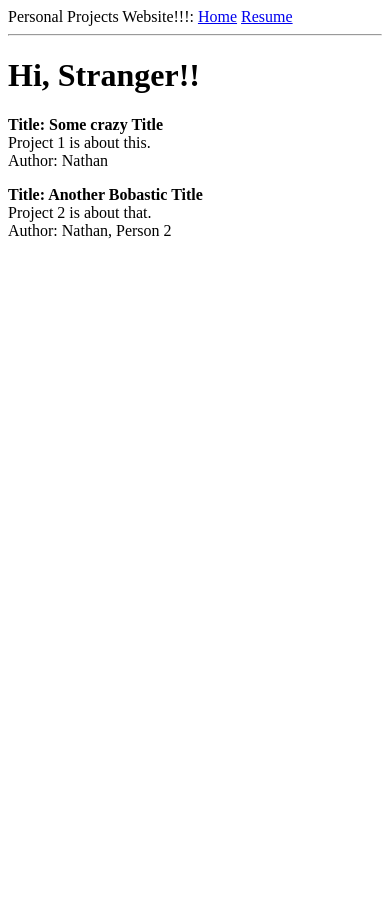
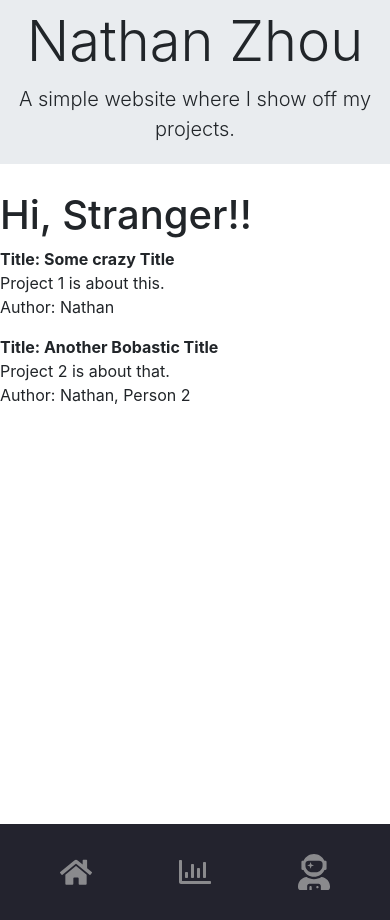
Before and after one commit to NatZhou99/NathanPRSite, a Flask app: page / in a window 390 px wide. Run offline with Flask 2, Linux system fonts and the light colour scheme; some libraries are stand-ins or nearby versions.

Commit message:
Added Navigation Bar

```diff
--- /dev/null
+++ b/PRsite/app/static/styles.css
@@ -0,0 +1,143 @@
+:root{
+  font-size: 16px;
+  --text-primary: #b6b6b6;
+  --text-secondary: #ececec;
+  --bg-primary: #23232e;
+  --bg-secondary: #141418;
+  --transition-speed: 600ms;
+}
+
+body{
+  padding: 0;
+  margin: 0;
+}
+
+body::-webkit-scrollbar{
+  width: 0.5rem;
+  height: 0.5rem;
+}
+body::-webkit-scrollbar-track{
+  background: #1e1e24;
+}
+body::-webkit-scrollbar-thumb{
+  background: #6649b8;
+}
+
+main{
+  margin-left: 5rem;
+  padding: 1rem;
+}
+
+.textPadd{
+  padding-left: 15vh;
+}
+
+.navbar{
+  position: fixed;
+  background-color: var(--bg-primary);
+  transition: width 200ms ease;
+}
+
+.navbar-nav{
+  list-style: none;
+  padding: 0;
+  margin: 0;
+  display: flex;
+  flex-direction: column;
+  align-items: center;
+  height: 100%;
+}
+
+.nav-item{
+  width: 100%;
+}
+
+.nav-link{
+  display: flex;
+  height: 8rem;
+  align-items: center;
+  color: var(--text-primary);
+  text-decoration: none;
+  filter: grayscale(100%) opacity(0.7);
+  transition: var(--transition-speed);
+}
+
+.link-text{
+  display: none;
+  margin-left: 1rem;
+}
+
+.nav-link svg{
+  width: 2rem;
+  min-width: 2rem;
+  margin: 0 1.5rem;
+}
+
+.topmargin{
+  margin-top: 3vh;
+}
+
+
+
+
+
+
+
+
+
+
+/* For larger screens */
+@media only screen and (min-width: 600px) {
+  .navbar {
+    width: 8.33333%;
+    height: 100vh;
+  }
+
+  .navbar:hover {
+    width: 12rem;
+  }
+
+  .navbar:hover .link-text {
+    display: block;
+  }
+
+  .jumbo {
+    text-align: center;
+    padding: 2% 2% 2% 10%;
+    margin-bottom: 0;
+    border-radius: 0;
+  }
+}
+
+/* Small screens */
+@media only screen and (max-width: 600px) {
+  .navbar {
+    bottom: 0;
+    width: 100vw;
+    height: 6rem;
+  }
+
+  .navbar-nav {
+    flex-direction: row;
+  }
+
+  .nav-link {
+    justify-content: center;
+  }
+
+  .nav-item{
+    margin-left: 5vw;
+    margin-right: 5vw;
+  }
+
+  main {
+    margin: 0;
+  }
+
+  .jumbo {
+    text-align: center;
+    padding: 2% 3% 1% 3%;
+    margin-bottom: 0;
+    border-radius: 0;
+  }
+}
--- a/PRsite/app/templates/base.html
+++ b/PRsite/app/templates/base.html
@@ -1,18 +1,68 @@
-<html>
+<!DOCTYPE html>
+<html lang="en">
     <head>
-      {% if title %}
-      <title>{{ title }} - NZsite</title>
-      {% else %}
-      <title>Welcome to My Site!!</title>
-      {% endif %}
+        <meta charset="utf-8">
+        <meta name="viewport" content="width=device-width, initial-scale=1">
+        <title>NZWebsite</title>
+        <link rel="stylesheet" href="https://maxcdn.bootstrapcdn.com/bootstrap/4.5.2/css/bootstrap.min.css">
+        <script src="https://ajax.googleapis.com/ajax/libs/jquery/3.5.1/jquery.min.js"></script>
+        <script src="https://cdnjs.cloudflare.com/ajax/libs/popper.js/1.16.0/umd/popper.min.js"></script>
+        <script src="https://maxcdn.bootstrapcdn.com/bootstrap/4.5.2/js/bootstrap.min.js"></script>
+        <link rel="stylesheet" type="text/css" href="static/styles.css">
     </head>
     <body>
-        <div>
-            Personal Projects Website!!!:
-            <a href="/index">Home</a>
-            <a href="/login">Resume</a>
+        <!-- Row: Header JUMBOTRON -->
+        <div class="row">
+            <div class="col jumbotron jumbo">
+                <h1 class="display-4">Nathan Zhou</h1>
+                <p class="lead">A simple website where I show off my projects.</p>
+            </div>
         </div>
-        <hr>
-        {% block content %}{% endblock %}
+        <!-- Row: NAVBAR -->
+        <div class="row">
+            <div class="col-sm-1">
+                <nav class="navbar">
+                    <ul class="navbar-nav">
+                        <li class="nav-item">
+                            <a href="index" class="nav-link">
+                                <svg aria-hidden="true" focusable="false" data-prefix="fas" data-icon="home" class="svg-inline--fa fa-home fa-w-18" role="img" xmlns="http://www.w3.org/2000/svg" viewBox="0 0 576 512"><path fill="currentColor" d="M280.37 148.26L96 300.11V464a16 16 0 0 0 16 16l112.06-.29a16 16 0 0 0 15.92-16V368a16 16 0 0 1 16-16h64a16 16 0 0 1 16 16v95.64a16 16 0 0 0 16 16.05L464 480a16 16 0 0 0 16-16V300L295.67 148.26a12.19 12.19 0 0 0-15.3 0zM571.6 251.47L488 182.56V44.05a12 12 0 0 0-12-12h-56a12 12 0 0 0-12 12v72.61L318.47 43a48 48 0 0 0-61 0L4.34 251.47a12 12 0 0 0-1.6 16.9l25.5 31A12 12 0 0 0 45.15 301l235.22-193.74a12.19 12.19 0 0 1 15.3 0L530.9 301a12 12 0 0 0 16.9-1.6l25.5-31a12 12 0 0 0-1.7-16.93z"></path></svg>
+                                <span class="link-text">
+                                    Home
+                                </span>
+                            </a>
+                        </li>
+
+                        <li class="nav-item">
+                            <a href="index" class="nav-link">
+                                <svg aria-hidden="true" focusable="false" data-prefix="far" data-icon="chart-bar" class="svg-inline--fa fa-chart-bar fa-w-16" role="img" xmlns="http://www.w3.org/2000/svg" viewBox="0 0 512 512"><path fill="currentColor" d="M396.8 352h22.4c6.4 0 12.8-6.4 12.8-12.8V108.8c0-6.4-6.4-12.8-12.8-12.8h-22.4c-6.4 0-12.8 6.4-12.8 12.8v230.4c0 6.4 6.4 12.8 12.8 12.8zm-192 0h22.4c6.4 0 12.8-6.4 12.8-12.8V140.8c0-6.4-6.4-12.8-12.8-12.8h-22.4c-6.4 0-12.8 6.4-12.8 12.8v198.4c0 6.4 6.4 12.8 12.8 12.8zm96 0h22.4c6.4 0 12.8-6.4 12.8-12.8V204.8c0-6.4-6.4-12.8-12.8-12.8h-22.4c-6.4 0-12.8 6.4-12.8 12.8v134.4c0 6.4 6.4 12.8 12.8 12.8zM496 400H48V80c0-8.84-7.16-16-16-16H16C7.16 64 0 71.16 0 80v336c0 17.67 14.33 32 32 32h464c8.84 0 16-7.16 16-16v-16c0-8.84-7.16-16-16-16zm-387.2-48h22.4c6.4 0 12.8-6.4 12.8-12.8v-70.4c0-6.4-6.4-12.8-12.8-12.8h-22.4c-6.4 0-12.8 6.4-12.8 12.8v70.4c0 6.4 6.4 12.8 12.8 12.8z"></path></svg>
+                                <span class="link-text">
+                                    Projects
+                                </span>
+                            </a>
+                        </li>
+
+                        <li class="nav-item">
+                            <a href="resume" class="nav-link">
+                                <svg aria-hidden="true" focusable="false" data-prefix="fas" data-icon="user-astronaut" class="svg-inline--fa fa-user-astronaut fa-w-14" role="img" xmlns="http://www.w3.org/2000/svg" viewBox="0 0 448 512"><path fill="currentColor" d="M64 224h13.5c24.7 56.5 80.9 96 146.5 96s121.8-39.5 146.5-96H384c8.8 0 16-7.2 16-16v-96c0-8.8-7.2-16-16-16h-13.5C345.8 39.5 289.6 0 224 0S102.2 39.5 77.5 96H64c-8.8 0-16 7.2-16 16v96c0 8.8 7.2 16 16 16zm40-88c0-22.1 21.5-40 48-40h144c26.5 0 48 17.9 48 40v24c0 53-43 96-96 96h-48c-53 0-96-43-96-96v-24zm72 72l12-36 36-12-36-12-12-36-12 36-36 12 36 12 12 36zm151.6 113.4C297.7 340.7 262.2 352 224 352s-73.7-11.3-103.6-30.6C52.9 328.5 0 385 0 454.4v9.6c0 26.5 21.5 48 48 48h80v-64c0-17.7 14.3-32 32-32h128c17.7 0 32 14.3 32 32v64h80c26.5 0 48-21.5 48-48v-9.6c0-69.4-52.9-125.9-120.4-133zM272 448c-8.8 0-16 7.2-16 16s7.2 16 16 16 16-7.2 16-16-7.2-16-16-16zm-96 0c-8.8 0-16 7.2-16 16v48h32v-48c0-8.8-7.2-16-16-16z"></path></svg>
+                                <span class="link-text">
+                                    Resume
+                                </span>
+                            </a>
+                        </li>
+                    </ul>
+                </nav>
+            </div>
+            <!-- Row: Everything Else -->
+            <div class="col-sm-1"></div>
+            <div class="col-sm-9">
+                <div class="row">
+                    <div class="col topmargin">
+                        {% block content %}{% endblock %}
+                    </div>
+                </div>
+            </div>
+            <div class="col-sm-1"></div>
+        </div>
+
     </body>
 </html>
```
